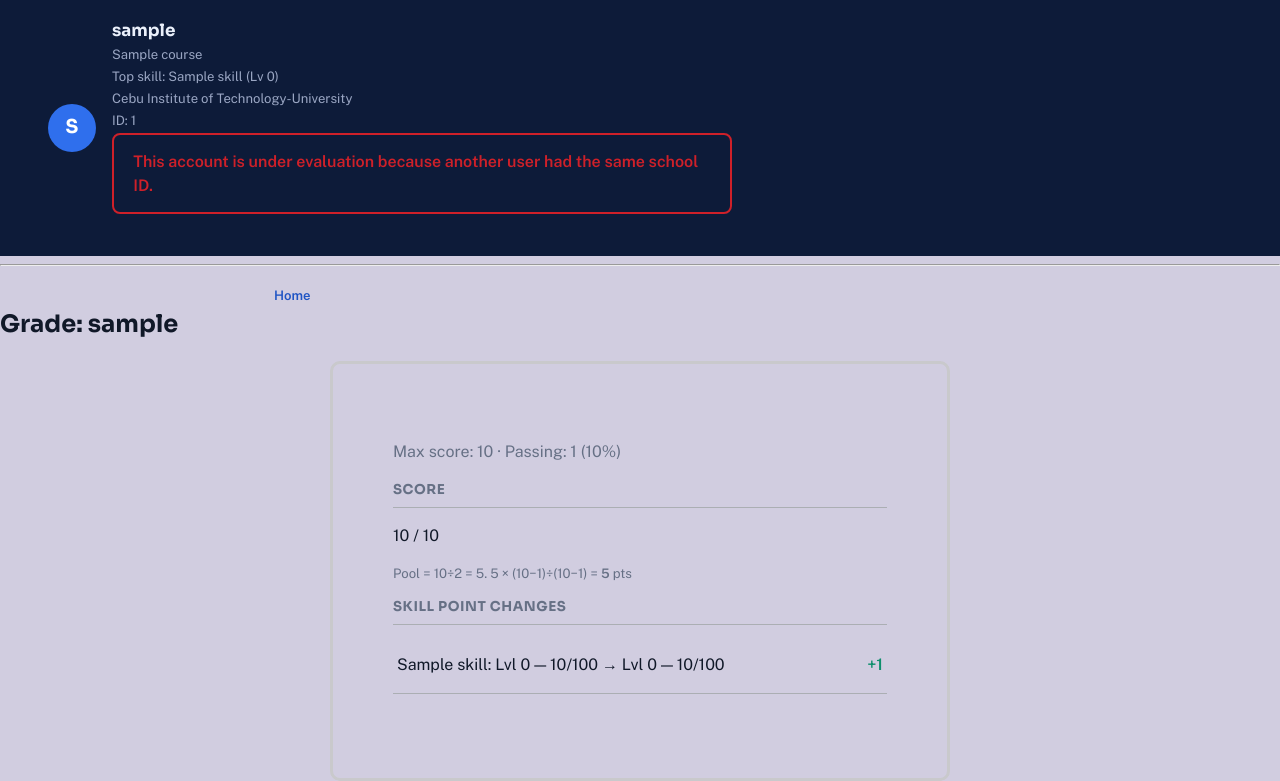
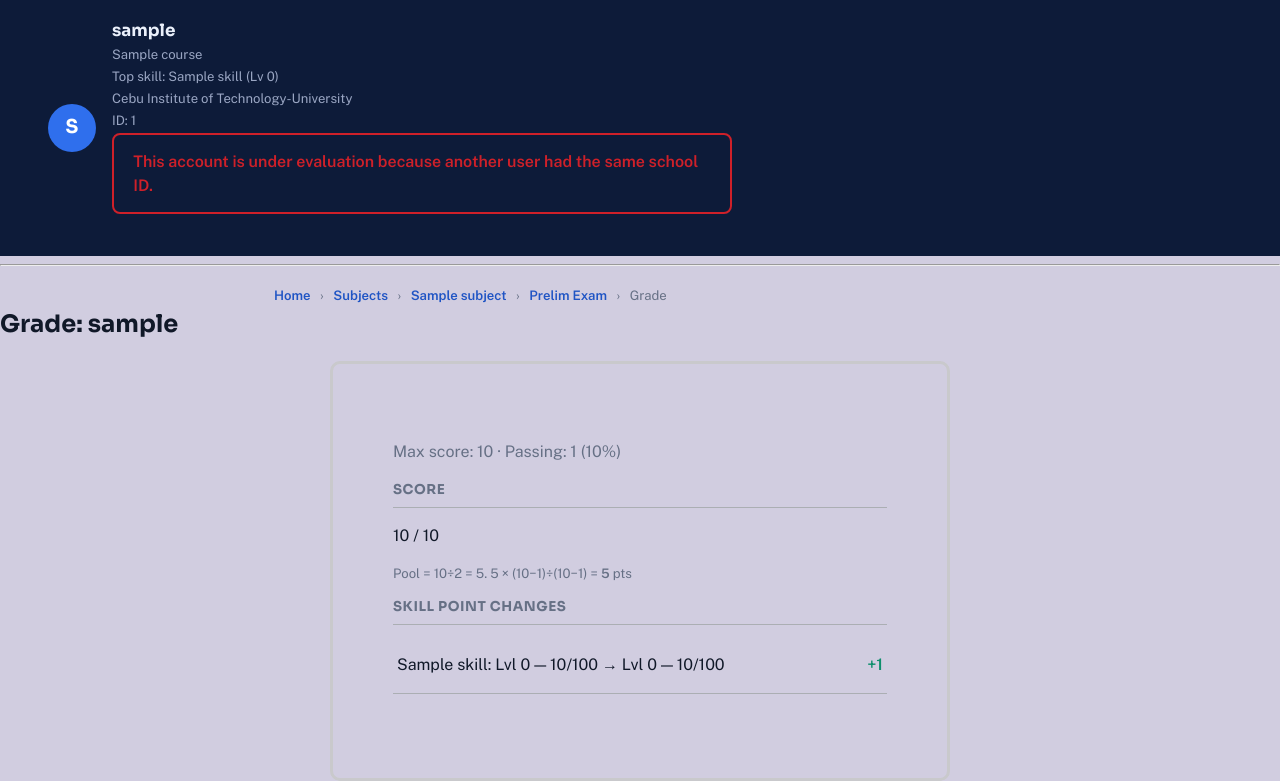
Before and after one commit to nusoliance/student-proficiency-system-repo, a Django app: page /tracker/exam-completion/1/grade/ in a window 1280 px wide. Shown: the part 65-846 px from the top of the page. Run offline with Django 5.2, Linux system fonts and the light colour scheme; a user stored in the database is signed in; tables that the repository leaves empty hold one stand-in row (values such as "Sample post").

Commit message:
addded breadcrumbs and edit for topics

```diff
--- a/tracker/templates/tracker/exam_detail.html
+++ b/tracker/templates/tracker/exam_detail.html
@@ -1,4 +1,9 @@
 {% extends 'base.html' %}
+{% block breadcrumbs %}
+<span class="breadcrumb-sep">›</span> <a href="{% url 'subject_list' %}">Subjects</a>
+<span class="breadcrumb-sep">›</span> <a href="{% url 'lesson_plan_view' exam.subject.id %}">{{ exam.subject.name }}</a>
+<span class="breadcrumb-sep">›</span> {{ exam.get_exam_type_display }}
+{% endblock %}
 {% block content %}
 <div class="submission-container">
     <div class="submission-header"><h2>{{ exam.get_exam_type_display }} — {{ exam.subject.name }}</h2></div>
--- a/tracker/templates/tracker/exam_detail_personal.html
+++ b/tracker/templates/tracker/exam_detail_personal.html
@@ -1,4 +1,9 @@
 {% extends 'base.html' %}
+{% block breadcrumbs %}
+<span class="breadcrumb-sep">›</span> <a href="{% url 'subject_list' %}">Subjects</a>
+<span class="breadcrumb-sep">›</span> <a href="{% url 'lesson_plan_view' exam.subject.id %}">{{ exam.subject.name }}</a>
+<span class="breadcrumb-sep">›</span> {{ exam.get_exam_type_display }}
+{% endblock %}
 {% block content %}
 <div class="submission-container">
     <div class="submission-header"><h2>{{ exam.get_exam_type_display }} — {{ exam.subject.name }}</h2></div>
--- a/tracker/templates/tracker/exam_detail_teacher.html
+++ b/tracker/templates/tracker/exam_detail_teacher.html
@@ -1,4 +1,9 @@
 {% extends 'base.html' %}
+{% block breadcrumbs %}
+<span class="breadcrumb-sep">›</span> <a href="{% url 'subject_list' %}">Subjects</a>
+<span class="breadcrumb-sep">›</span> <a href="{% url 'lesson_plan_view' exam.subject.id %}">{{ exam.subject.name }}</a>
+<span class="breadcrumb-sep">›</span> {{ exam.get_exam_type_display }}
+{% endblock %}
 {% block content %}
 <h2>{{ exam.get_exam_type_display }} — Completions</h2>
 <div class="content-frame">
--- a/tracker/templates/tracker/grade_exam_completion.html
+++ b/tracker/templates/tracker/grade_exam_completion.html
@@ -1,4 +1,10 @@
 {% extends 'base.html' %}
+{% block breadcrumbs %}
+<span class="breadcrumb-sep">›</span> <a href="{% url 'subject_list' %}">Subjects</a>
+<span class="breadcrumb-sep">›</span> <a href="{% url 'lesson_plan_view' exam.subject.id %}">{{ exam.subject.name }}</a>
+<span class="breadcrumb-sep">›</span> <a href="{% url 'exam_detail' exam.id %}">{{ exam.get_exam_type_display }}</a>
+<span class="breadcrumb-sep">›</span> Grade
+{% endblock %}
 {% block content %}
 <h2>Grade: {{ completion.student.username }}</h2>
 <div class="content-frame">
--- a/tracker/templates/tracker/grade_quiz_completion.html
+++ b/tracker/templates/tracker/grade_quiz_completion.html
@@ -1,4 +1,10 @@
 {% extends 'base.html' %}
+{% block breadcrumbs %}
+<span class="breadcrumb-sep">›</span> <a href="{% url 'subject_list' %}">Subjects</a>
+<span class="breadcrumb-sep">›</span> <a href="{% url 'lesson_plan_view' quiz.topic.lesson_plan.subject.id %}">{{ quiz.topic.lesson_plan.subject.name }}</a>
+<span class="breadcrumb-sep">›</span> <a href="{% url 'quiz_detail' quiz.id %}">{{ quiz.title }}</a>
+<span class="breadcrumb-sep">›</span> Grade
+{% endblock %}
 {% block content %}
 <h2>Grade: {{ completion.student.username }}</h2>
 <div class="content-frame">
--- a/tracker/templates/tracker/lesson_plan.html
+++ b/tracker/templates/tracker/lesson_plan.html
@@ -40,6 +40,7 @@
             <h3><a href="{% url 'topic_detail' topic.id %}">{{ topic.title }}</a> <span class="muted-note">({{ topic.start_date }} – {{ topic.end_date }})</span></h3>
             <div class="manager-actions">
                 {% if user.profile.is_manager %}
+                <a href="{% url 'edit_topic' topic.id %}" class="btn-sm">Edit</a>
                 <a href="{% url 'delete_topic' topic.id %}" class="btn-sm"
                     style="color:#991B1B; border-color:#991B1B;">Delete Topic</a>
                 {% endif %}
--- a/tracker/templates/tracker/quiz_detail.html
+++ b/tracker/templates/tracker/quiz_detail.html
@@ -1,4 +1,9 @@
 {% extends 'base.html' %}
+{% block breadcrumbs %}
+<span class="breadcrumb-sep">›</span> <a href="{% url 'subject_list' %}">Subjects</a>
+<span class="breadcrumb-sep">›</span> <a href="{% url 'lesson_plan_view' quiz.topic.lesson_plan.subject.id %}">{{ quiz.topic.lesson_plan.subject.name }}</a>
+<span class="breadcrumb-sep">›</span> {{ quiz.title }}
+{% endblock %}
 {% block content %}
 <div class="submission-container">
     <div class="submission-header"><h2>{{ quiz.title }}</h2></div>
--- a/tracker/templates/tracker/quiz_detail_personal.html
+++ b/tracker/templates/tracker/quiz_detail_personal.html
@@ -1,4 +1,9 @@
 {% extends 'base.html' %}
+{% block breadcrumbs %}
+<span class="breadcrumb-sep">›</span> <a href="{% url 'subject_list' %}">Subjects</a>
+<span class="breadcrumb-sep">›</span> <a href="{% url 'lesson_plan_view' quiz.topic.lesson_plan.subject.id %}">{{ quiz.topic.lesson_plan.subject.name }}</a>
+<span class="breadcrumb-sep">›</span> {{ quiz.title }}
+{% endblock %}
 {% block content %}
 <div class="submission-container">
     <div class="submission-header"><h2>{{ quiz.title }}</h2></div>
--- a/tracker/templates/tracker/quiz_detail_teacher.html
+++ b/tracker/templates/tracker/quiz_detail_teacher.html
@@ -1,4 +1,9 @@
 {% extends 'base.html' %}
+{% block breadcrumbs %}
+<span class="breadcrumb-sep">›</span> <a href="{% url 'subject_list' %}">Subjects</a>
+<span class="breadcrumb-sep">›</span> <a href="{% url 'lesson_plan_view' quiz.topic.lesson_plan.subject.id %}">{{ quiz.topic.lesson_plan.subject.name }}</a>
+<span class="breadcrumb-sep">›</span> {{ quiz.title }}
+{% endblock %}
 {% block content %}
 <h2>{{ quiz.title }} — Completions</h2>
 <div class="content-frame">
--- a/tracker/urls.py
+++ b/tracker/urls.py
@@ -6,6 +6,7 @@ urlpatterns = [
     path('add/', views.add_subject, name='add_subject'),
     path('<int:subject_id>/', views.lesson_plan_view, name='lesson_plan_view'),
     path('<int:subject_id>/add-topic/', views.add_topic, name='add_topic'),
+    path('topic/<int:topic_id>/edit/', views.edit_topic, name='edit_topic'),
     path('topic/<int:topic_id>/', views.topic_detail, name='topic_detail'),
     path('topic/<int:topic_id>/activities/', views.topic_activities_view, name='topic_activities'),
      path('topic/<int:topic_id>/quizzes/', views.topic_quizzes_view, name='topic_quizzes'),
--- a/tracker/views.py
+++ b/tracker/views.py
@@ -135,6 +135,22 @@ def add_topic(request, subject_id):
     else:
         form = TopicForm()
     return render(request, 'tracker/add_topic.html', {'form': form, 'subject': subject})
+
+@login_required
+def edit_topic(request, topic_id):
+    topic = get_object_or_404(
+        Topic, id=topic_id, lesson_plan__subject__teacher=request.user)
+    subject = topic.lesson_plan.subject
+    if request.method == 'POST':
+        form = TopicForm(request.POST, instance=topic)
+        if form.is_valid():
+            form.save()
+            return redirect('lesson_plan_view', subject_id=subject.id)
+    else:
+        form = TopicForm(instance=topic)
+    return render(request, 'tracker/edit_topic.html', {
+        'form': form, 'subject': subject, 'topic': topic,
+    })
 
 @login_required
 def topic_detail(request, topic_id):
```
Also changed, not shown: tracker/templates/tracker/edit_topic.html (added, +19 -0 lines).
